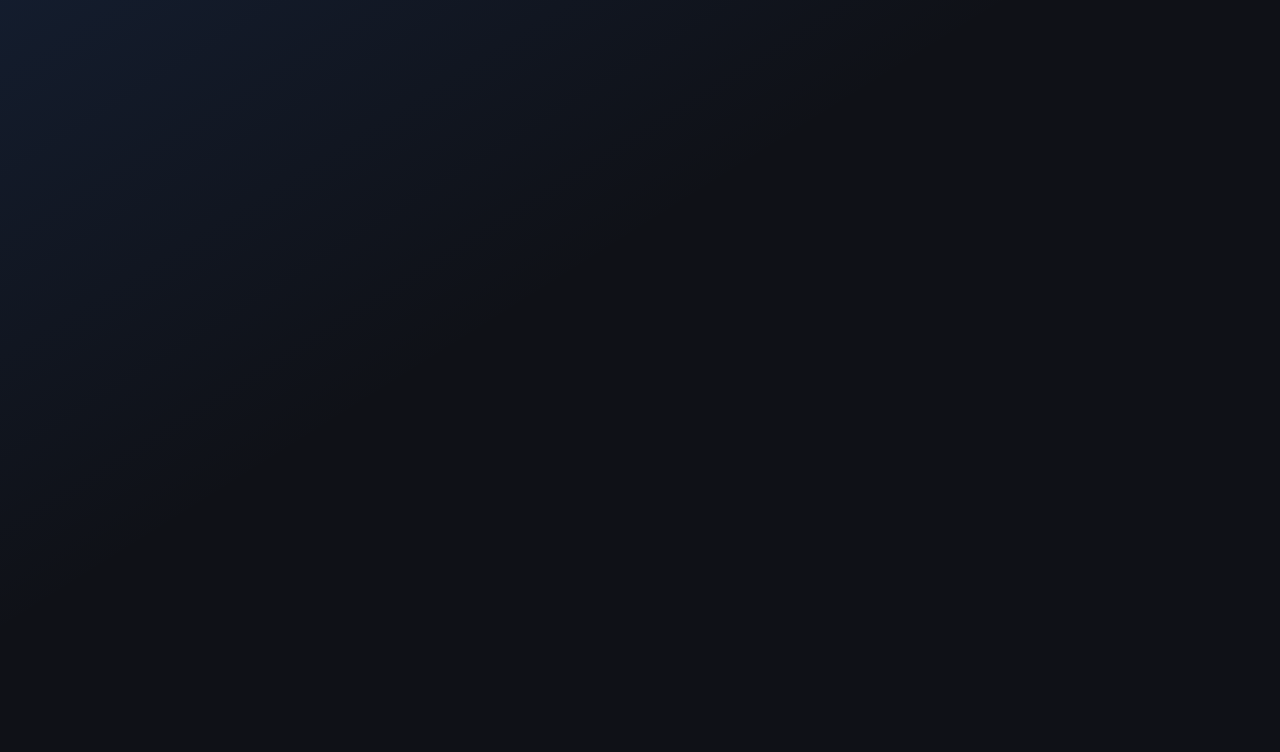
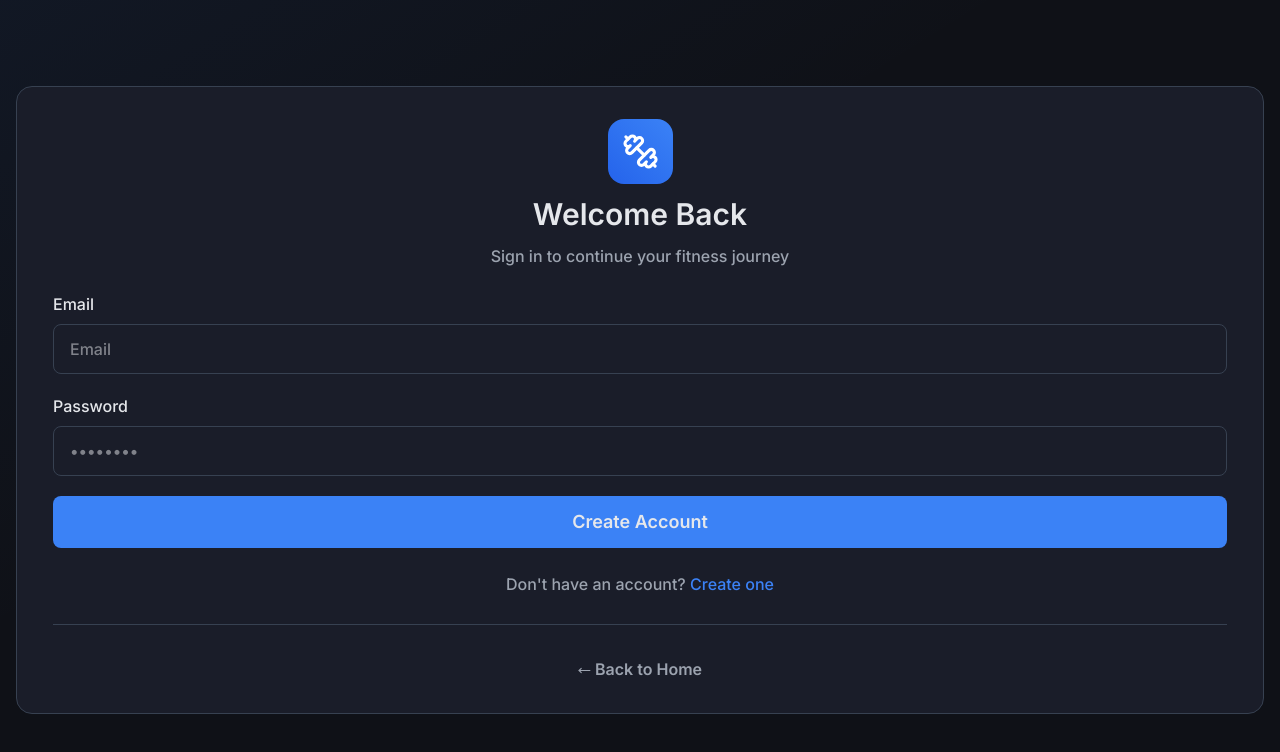
Before and after one commit to Koraxdd/LiftLog, a Next.js app: page /login in a window 1280 px wide. Shown: the top 752 px of the page. Built offline with nearby package versions, Linux system fonts and the light colour scheme.

Commit message:
feat: added layout for login page

```diff
--- a/src/app/(auth)/login/page.tsx
+++ b/src/app/(auth)/login/page.tsx
@@ -1,7 +1,28 @@
+import { Dumbbell, MoveLeft } from "lucide-react"
+import Link from "next/link"
+import LoginForm from "@/components/Auth/LoginForm"
+import Button from "@/components/UI/Button"
+
 export default function LoginPage() {
     return (
-        <main className="bg-linear-to-br from-0% from-brand/10 to-40% to-transparent min-h-screen">
-
+        <main className="bg-linear-to-br from-0% from-brand/6 to-40% to-transparent min-h-screen flex justify-center items-center p-4">
+            <div className="bg-card border border-subtle rounded-2xl w-full flex flex-col gap-6 px-9">
+                <div className="mt-8 flex flex-col justify-center items-center gap-3">
+                    <Dumbbell
+                        size={65}
+                        className="text-white inline-flex rotate-y-180 bg-linear-to-br from-brand to-brand-dark px-3.5 rounded-2xl"
+                    />
+                    <h1 className="text-3xl font-semibold">Welcome Back</h1>
+                    <p className="font-medium text-center">Sign in to continue your fitness journey</p>
+                </div>
+                <div className="flex flex-col gap-6 border-b border-subtle">
+                    <LoginForm />
+                    <p className="font-medium text-center mb-7">Don't have an account? <Link href="/register" className="text-brand">Create one</Link></p>
+                </div>
+                <div className="flex justify-center mb-6">
+                    <Button variant="ghost" size="sm" href="/"><MoveLeft size={13} className="inline-flex" /> Back to Home</Button>
+                </div>
+            </div>
         </main>
     )
 }
--- a/src/app/(auth)/register/page.tsx
+++ b/src/app/(auth)/register/page.tsx
@@ -5,7 +5,7 @@ import Link from "next/link";
 
 export default function RegisterPage() {
     return (
-        <main className="bg-linear-to-br from-0% from-brand/6 to-40% to-transparent flex justify-center items-center p-4">
+        <main className="bg-linear-to-br from-0% from-brand/6 to-40% to-transparent min-h-screen flex justify-center items-center p-4">
             <div className="bg-card border border-subtle rounded-2xl w-full flex flex-col gap-6 px-9">
                 <div className="mt-8 flex flex-col justify-center items-center gap-3">
                     <Dumbbell
@@ -13,7 +13,7 @@ export default function RegisterPage() {
                         className="text-white inline-flex rotate-y-180 bg-linear-to-br from-brand to-brand-dark px-3.5 rounded-2xl"
                     />
                     <h1 className="text-3xl font-semibold">Create Account</h1>
-                    <p className="font-medium">Start your fitness journey today</p>
+                    <p className="font-medium text-center">Start your fitness journey today</p>
                 </div>
                 <div className="flex flex-col gap-6 border-b border-subtle">
                     <RegisterForm />
--- /dev/null
+++ b/src/components/Auth/LoginForm.tsx
@@ -0,0 +1,16 @@
+"use client"
+
+import { Input } from "../UI/Input"
+import Button from "../UI/Button"
+
+export default function LoginForm() {
+    return (
+        <form>
+            <form className="flex flex-col gap-5">
+            <Input label="Email" type="email" placeholder="Email" />
+            <Input label="Password" type="password" placeholder="••••••••" />
+            <Button variant="primary" type="submit">Create Account</Button>
+        </form>
+        </form>
+    )
+}
```
